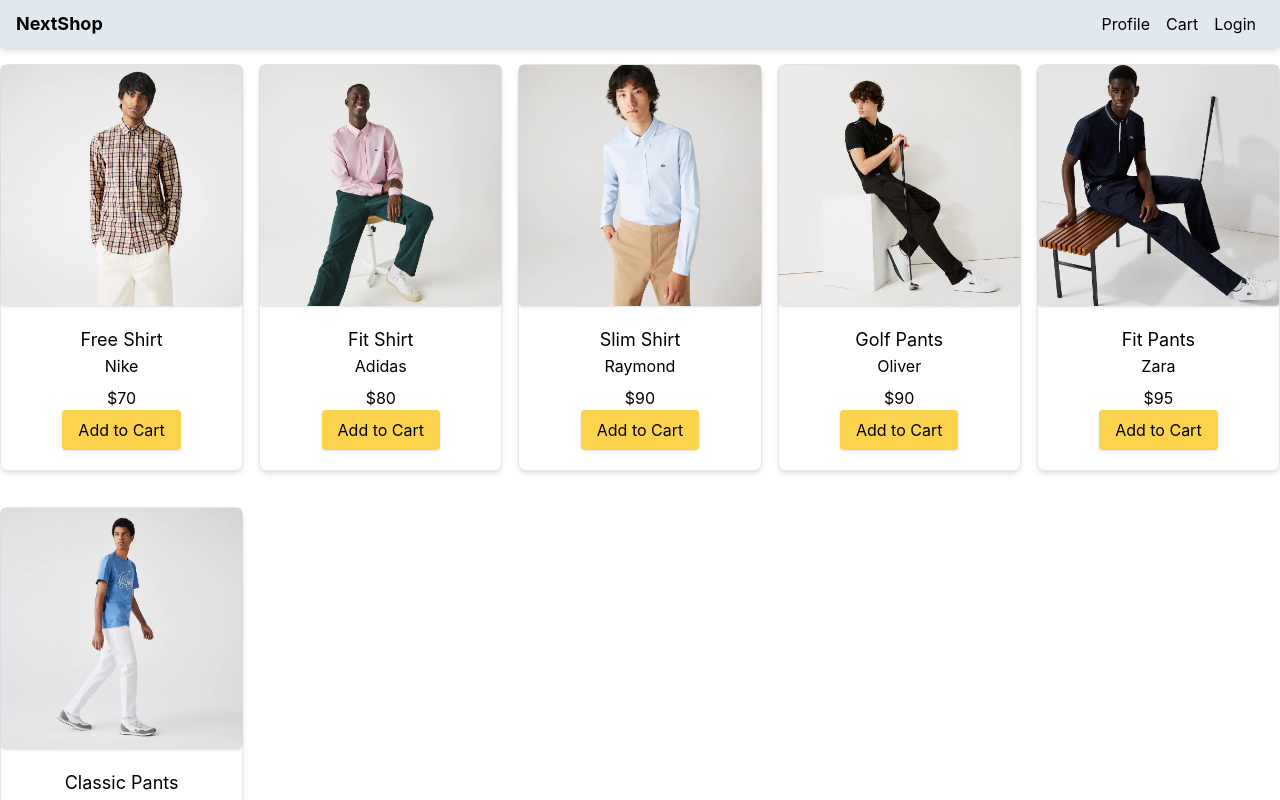
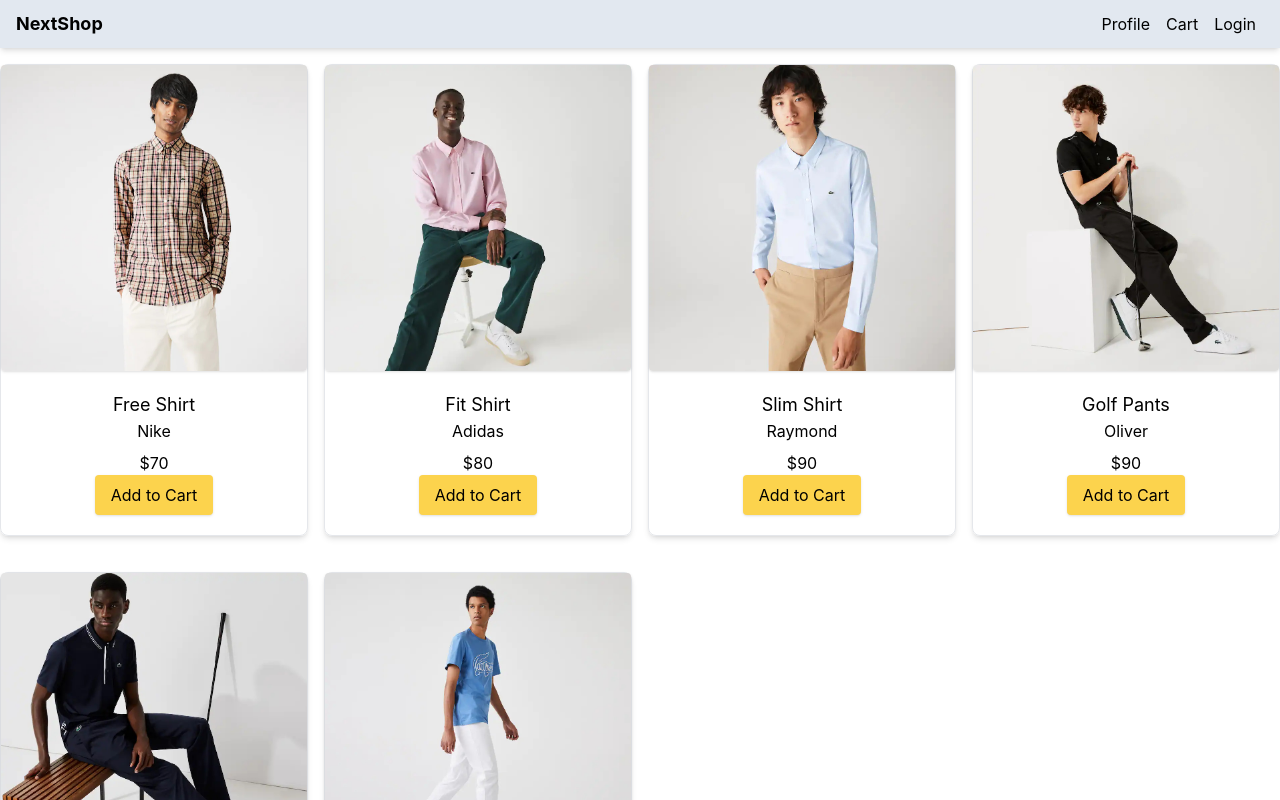
Before and after one commit to honk0128/NextShop, a Next.js app: page / in a window 1280 px wide. Shown: the top 800 px of the page. Built offline with nearby package versions, Linux system fonts and the light colour scheme.

Commit message:
commit13

```diff
--- a/pages/index.js
+++ b/pages/index.js
@@ -6,7 +6,7 @@ import { React } from 'react';
 export default function Home() {
   return (
     <Layout title="Home">
-      <div className="grid grid-cols1 gap-4 sm:grid-cols-2 md:grid-cols-3 lg:grid-cols-4 xl:grid-cols-5 2xl:grid-cols-6">
+      <div className="grid grid-cols1 gap-4 sm:grid-cols-2 md:grid-cols-3 lg:grid-cols-4">
         {data.products.map((product) => (
           <ProductItem product={product} key={product.slug} />
         ))}
```
